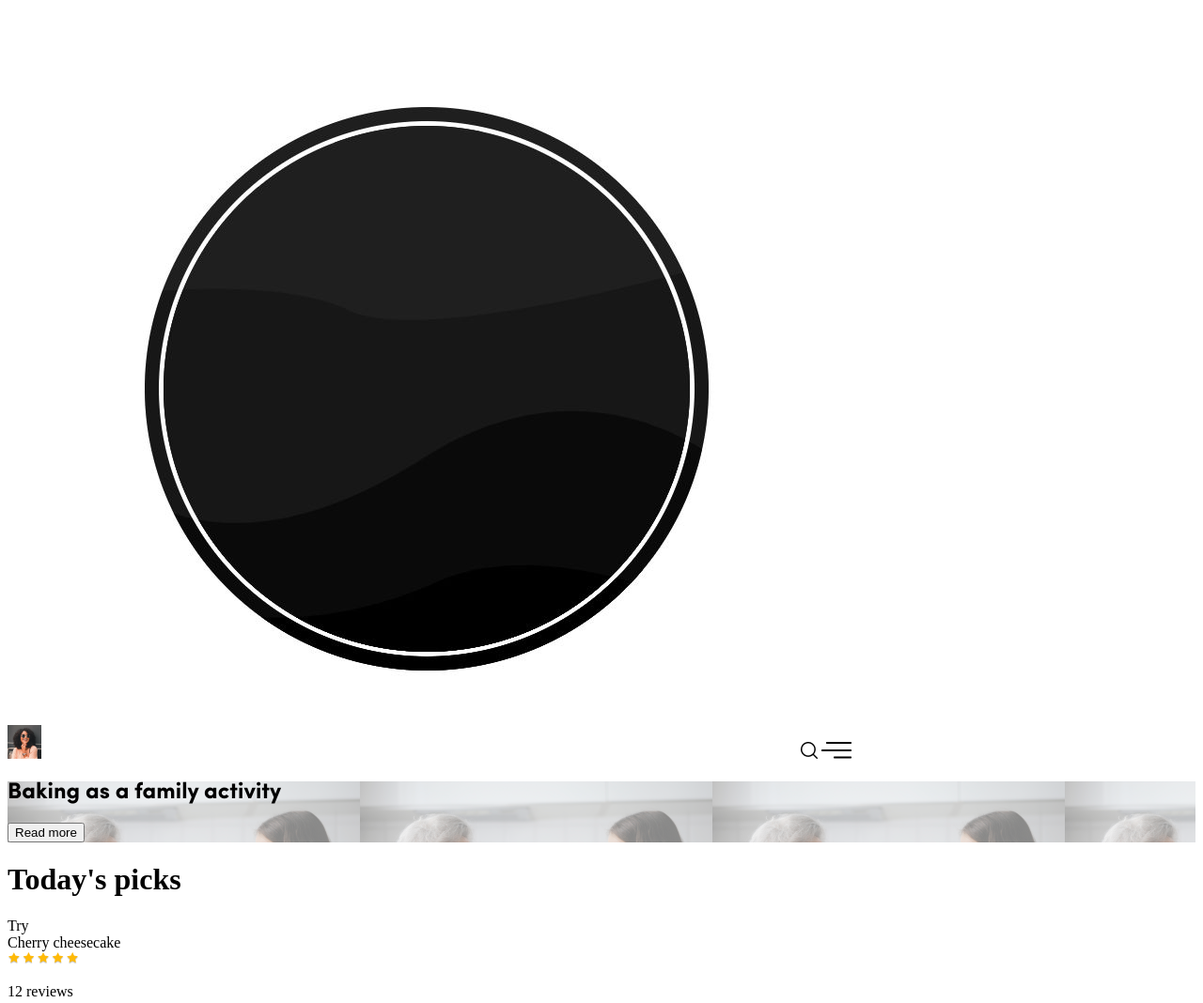
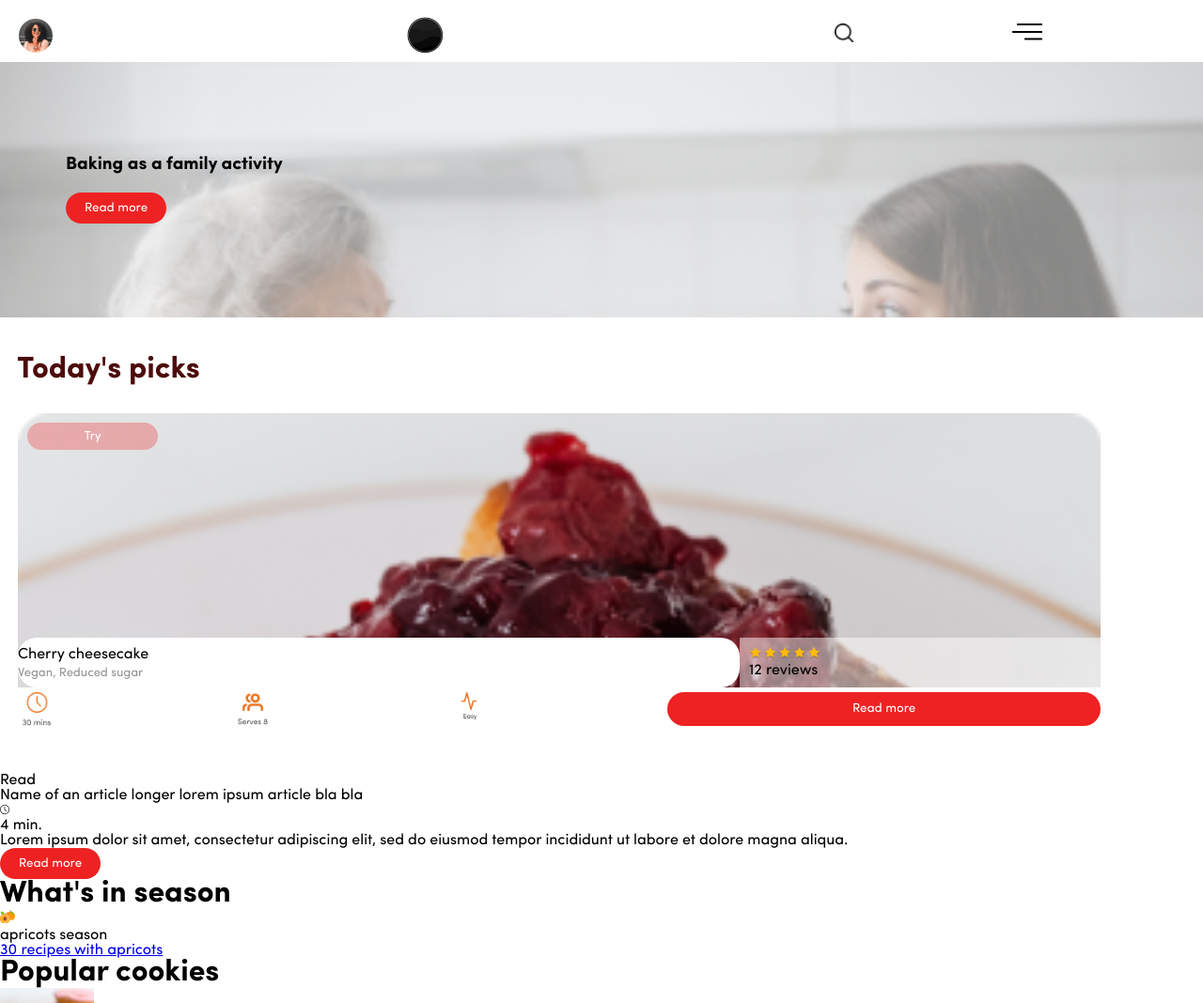
Before and after one commit to GuldLuca/interface-design-exam, a plain HTML site: page views/index.html in a window 1280 px wide. Shown: the top 1068 px of the page at 94% size. Drawn offline with Linux system fonts and the light colour scheme.

Commit message:
more frontpage styling

```diff
--- /dev/null
+++ b/scss/frontpage.scss
@@ -0,0 +1,157 @@
+@use "variables";
+
+*{
+    margin: 0;
+    font-family: variables.$header;
+}
+
+.frontpage{
+    margin: 0;
+
+    .read-more-btn{
+        background-color: variables.$main;
+        color: variables.$basic-white;
+        border-radius: 20px;
+        padding-left: 20px;
+        padding-right: 20px;
+        padding-top: 10px;
+        padding-bottom:10px;
+        border: none;
+    }
+
+    .header{
+        display: grid;
+        grid-template-columns: 1fr 1fr 0.5fr 0.5fr;
+
+        .profile{
+            img{
+                border-radius: 20px;
+            }
+            padding-left: 20px;
+            padding-top: 20px;
+        }
+        .logo{
+            img{
+                width: 50px;
+                height: auto;
+            }
+            padding-top: 12px;
+        }
+        .search{
+            img{
+                width: 20px;
+                height: auto;
+                padding-left: 35px;
+            }
+            padding-top: 25px;
+        }
+        .menu{
+            img{
+                padding-left: 10px;
+            }
+            padding-top: 25px;
+        }
+    }
+    .section-1{
+        background-image: url("img/section-1-background.jpg");
+        background-size: 100% auto;
+        background-repeat: no-repeat;
+        width: 100%;
+        height: auto;
+        padding-bottom: 100px;
+
+        .section-text{
+            width: 100%;
+            h2{
+                font-size: 19px;
+                padding-top: 100px;
+                padding-left: 70px;
+                width: 40%;
+            }
+        }
+
+        button{
+            margin-left: 70px;
+            margin-top: 20px;
+        }
+    }
+
+    .section-2{
+        padding-bottom: 50px;
+        h1{
+            color: variables.$basic-dark-red;
+            padding-top: 40px;
+            padding-left: 18px;
+            padding-bottom: 30px;
+        }
+
+        .background{
+            background-image: url("img/section-2-background.png");
+            background-size: 100% auto;
+            background-repeat: no-repeat;
+            width: 90%;
+            margin-left: 19px;
+            height: auto;
+            padding-top: 5px;
+
+            .recipe-label{
+                background-color: variables.$main-red-30;
+                color: variables.$basic-white;
+                margin-left: 10px;
+                margin-top: 5px;
+                padding-left: 12px;
+                padding-right: 12px;
+                padding-top: 8px;
+                padding-bottom: 8px;
+                width: 10%;
+                text-align: center;
+                border-radius: 25px;
+                font-size: small;
+            }
+
+            .grid-view{
+                display: grid;
+                grid-template-columns: 4fr 2fr;
+            }
+
+            .recipe-white-box{
+                background-color: variables.$basic-white;
+                margin-top: 200px;
+                border-radius: 20px;
+
+                .recipe-title{
+                    padding-top: 10px;
+                }
+                .recipe-diet{
+                    color: variables.$basic-light-grey;
+                    font-size: small;
+                    padding-top: 5px;
+                }
+            }
+
+            .ratings{
+                margin-top: 200px;
+                background-color: variables.$see-through;
+                padding-left: 10px;
+                padding-right: 10px;
+                padding-top: 10px;
+                padding-bottom: 10px;
+            }
+        }
+
+        .last-section-recipe{
+            background-color: variables.$basic-white;
+            display: grid;
+            grid-template-columns: 1fr 1fr 1fr 2fr;
+            width: 90%;
+            margin-left: 19px;
+            padding-top: 5px;
+
+            img{
+                width: 40px;
+                height: auto;
+            }
+        }
+
+    }
+}
--- a/scss/style.scss
+++ /dev/null
@@ -1,14 +0,0 @@
-@use "variables";
-
-.frontpage{
-
-    .header{
-
-    }
-    .section-1{
-        background-image: url("img/section-1-background.jpg");
-        h2{
-            font-family: variables.$header;
-        }
-    }
-}
--- a/scss/variables.scss
+++ b/scss/variables.scss
@@ -14,6 +14,7 @@ $alert-yellow: #FFBA08;
 $alert-red: #D00000;
 $basic-brown-30: rgba(77, 11, 11, 0.6);
 $accent-green-10: rgba(31, 229, 183, 0.3);
+$see-through: rgba(255, 255, 255, 0.5);
 
 //////////////////////////////////               BREAKPOINTS              ///////////////////////////////////////
 
--- a/views/index.html
+++ b/views/index.html
@@ -4,39 +4,48 @@
     <meta charset="UTF-8">
     <meta http-equiv="X-UA-Compatible" content="IE=edge">
     <meta name="viewport" content="width=device-width, initial-scale=1.0">
-    <link rel="stylesheet" href="../style.css">
+    <link rel="stylesheet" href="../frontpage.css">
     <link href="../font/stylesheet.css" rel="stylesheet" type="text/css"/>
     <title>Baking Magazine 2021</title>
 </head>
 <body class="frontpage">
     <div class="header">
-        <a href="/profile.html"><img src="../img/image 1.png" alt="profile-image"></a>
-        <a href="/index.html"><img src="../img/logo_sub.jpg" alt="logo"></a>
-        <a href="/search.html"><img src="../img/loupe.png" alt="loupe"></a>
-        <a href="/menu.html"><img src="../img/burger menu.png" alt="burger-menu"></a>
+        <a class="profile" href="profile.html"><img src="../img/image 1.png" alt="profile-image"></a>
+        <a class="logo" href="index.html"><img src="../img/logo_sub.jpg" alt="logo"></a>
+        <a class="search" href="search.html"><img src="../img/loupe.png" alt="loupe"></a>
+        <a class="menu" href="menu.html"><img src="../img/burger menu.png" alt="burger-menu"></a>
     </div>
 
     <div class="section-1">
-        <h2>Baking as a family activity</h2>
+        <div class="section-text"> <h2>Baking as a family activity</h2></div>
         <button class="read-more-btn">Read more</button>
     </div>
 
     <div class="section-2">
+
         <h1>Today's picks</h1>
+
         <div class="background">
             <div class="recipe-label">Try</div>
-            <div class="recipe-title">Cherry cheesecake</div>
-            <div class="ratings">
-                <img src="../img/ratings.png" alt="rating-stars">
-                <p>12 reviews</p>
+            <div class="grid-view">
+                <div class="recipe-white-box">
+                    <p class="recipe-title">Cherry cheesecake</p>
+                    <p class="recipe-diet">Vegan, Reduced sugar</p>
+                </div>
+                <div class="ratings">
+                    <img src="../img/ratings.png" alt="rating-stars">
+                    <p>12 reviews</p>
+                </div>
             </div>
         </div>
-        <div>
+
+        <div class="last-section-recipe">
             <img src="../img/time.png" alt="time-icon">
             <img src="../img/servings.png" alt="servings-icon">
             <img src="../img/difficulty.png" alt="difficulty-icon">
             <button class="read-more-btn">Read more</button>
         </div>
+
     </div>
 
     <div class="section-3">
@@ -61,7 +70,7 @@
                 <img src="../img/apricots.png" alt="apricots">
                 <p>apricots season</p>
             </div>
-            <a href="/apricots.html">30 recipes with apricots</a>
+            <a href="apricots.html">30 recipes with apricots</a>
         </div>
     </div>
 
@@ -80,9 +89,9 @@
     <div class="footer">
         <img src="../img/instagram.png" alt="instagram-icon">
         <img src="../img/facebook.png" alt="facebook-icon">
-        <a href="/terms-conditions.html">Terms & Conditions</a>
-        <a href="/privacy-policy.html">Privacy Policy</a>
-        <a href="/cookie-policy.html">Cookie Policy</a>
+        <a href="terms-conditions.html">Terms & Conditions</a>
+        <a href="privacy-policy.html">Privacy Policy</a>
+        <a href="cookie-policy.html">Cookie Policy</a>
         <a href="contact.html">Contact</a>
         <img src="../img/copyright.png" alt="copyright-icon">
         <p>Baking Magazine 2021</p>
```
Also changed, not shown: frontpage.css (added), img/section-2-background.png (added), style.css (deleted), 1 other file.
